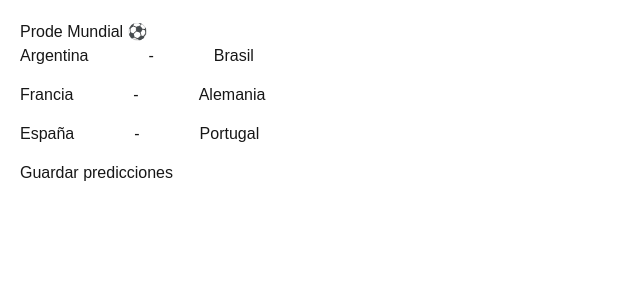
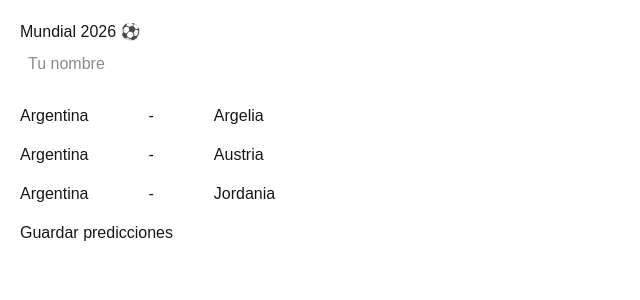
Before and after one commit to AugustoFernandez/mundial-Texproil, a Next.js app: page / in a window 1280 px wide. Shown: the top 300 px of the page, without its empty margins (0-640 px from the left). Built offline with nearby package versions, Linux system fonts and the light colour scheme.

Commit message:
agrego usuarios

```diff
--- a/app/page.tsx
+++ b/app/page.tsx
@@ -3,11 +3,12 @@ import { useState } from "react";
 
 export default function Home() {
   const partidos = [
-    { id: 1, equipoA: "Argentina", equipoB: "Brasil" },
-    { id: 2, equipoA: "Francia", equipoB: "Alemania" },
-    { id: 3, equipoA: "España", equipoB: "Portugal" },
+    { id: 1, equipoA: "Argentina", equipoB: "Argelia" },
+    { id: 2, equipoA: "Argentina", equipoB: "Austria" },
+    { id: 3, equipoA: "Argentina", equipoB: "Jordania" },
   ];
 
+  const [usuario, setUsuario] = useState("");
   const [predicciones, setPredicciones] = useState<any>({});
 
   const handleChange = (partidoId: number, equipo: string, valor: string) => {
@@ -22,16 +23,24 @@ export default function Home() {
 
   const guardarPredicciones = async () => {
     try {
+      if (!usuario) {
+        alert("Ingresá tu nombre");
+        return;
+      }
+
       const inserts = Object.entries(predicciones)
         .filter(([_, p]: any) => p.golesA !== undefined && p.golesB !== undefined)
         .map(([partidoId, p]: any) => ({
           partido_id: Number(partidoId),
           goles_a: Number(p.golesA || 0),
           goles_b: Number(p.golesB || 0),
-          usuario: "augusto",
+          usuario: usuario,
         }));
 
-      console.log("INSERTS:", inserts);
+      if (inserts.length === 0) {
+        alert("Cargá al menos un partido");
+        return;
+      }
 
       const res = await fetch("/api/guardar", {
         method: "POST",
@@ -41,23 +50,32 @@ export default function Home() {
         body: JSON.stringify(inserts),
       });
 
-      const result = await res.json();
-      console.log("API RESPONSE:", result);
-
       if (!res.ok) throw new Error("Error backend");
 
       alert("Guardado OK 🚀");
 
     } catch (err) {
       console.error(err);
-      alert("Error real");
+      alert("Error al guardar");
     }
   };
 
   return (
     <main style={{ padding: "20px" }}>
-      <h1>Prode Mundial ⚽</h1>
+      <h1>Mundial 2026 ⚽</h1>
 
+      {/* USUARIO */}
+      <div style={{ marginBottom: "20px" }}>
+        <input
+          type="text"
+          placeholder="Tu nombre"
+          value={usuario}
+          onChange={(e) => setUsuario(e.target.value)}
+          style={{ padding: "8px", width: "200px" }}
+        />
+      </div>
+
+      {/* PARTIDOS */}
       {partidos.map((partido) => (
         <div key={partido.id} style={{ marginBottom: "15px" }}>
           <span>{partido.equipoA}</span>
```
